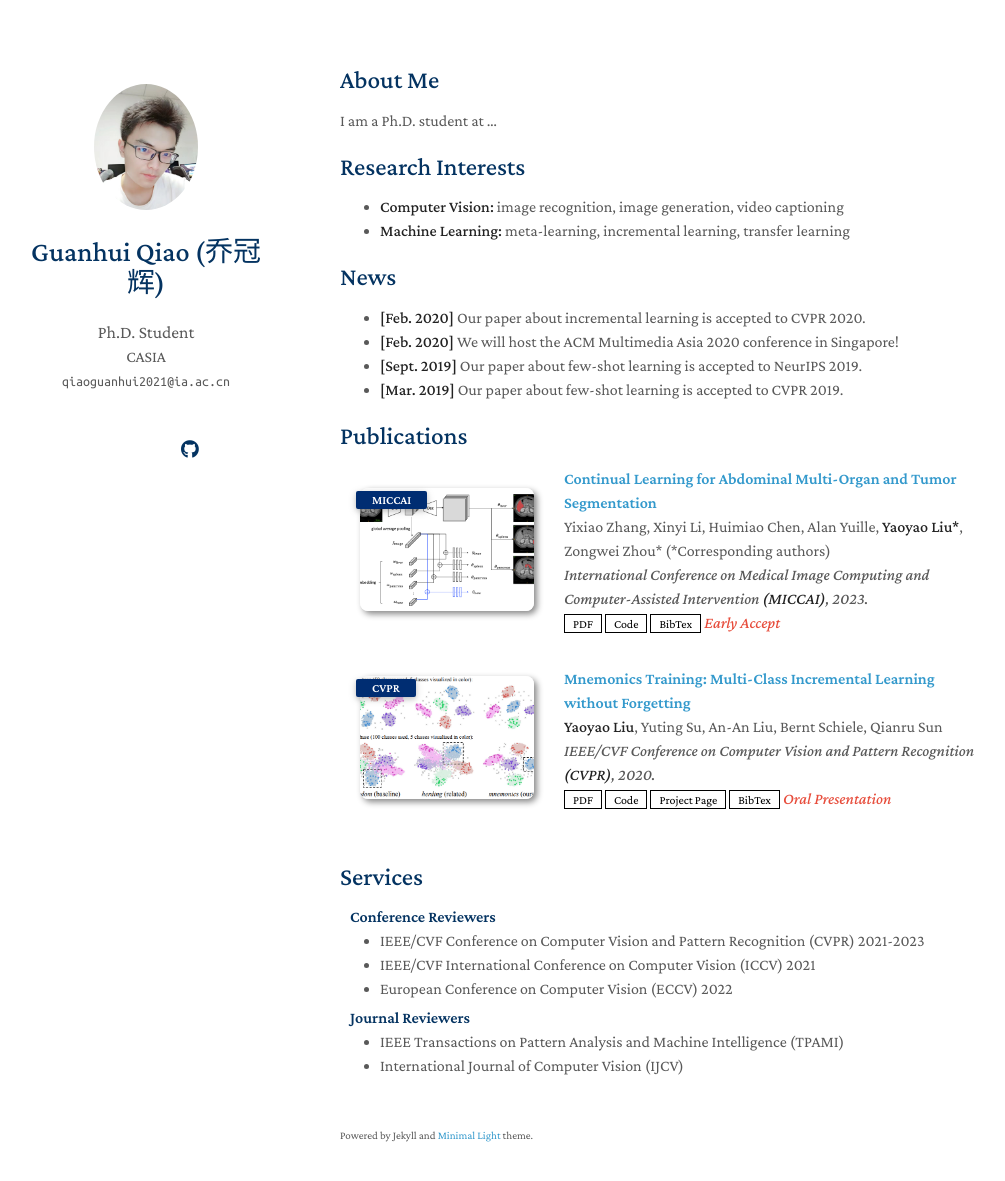
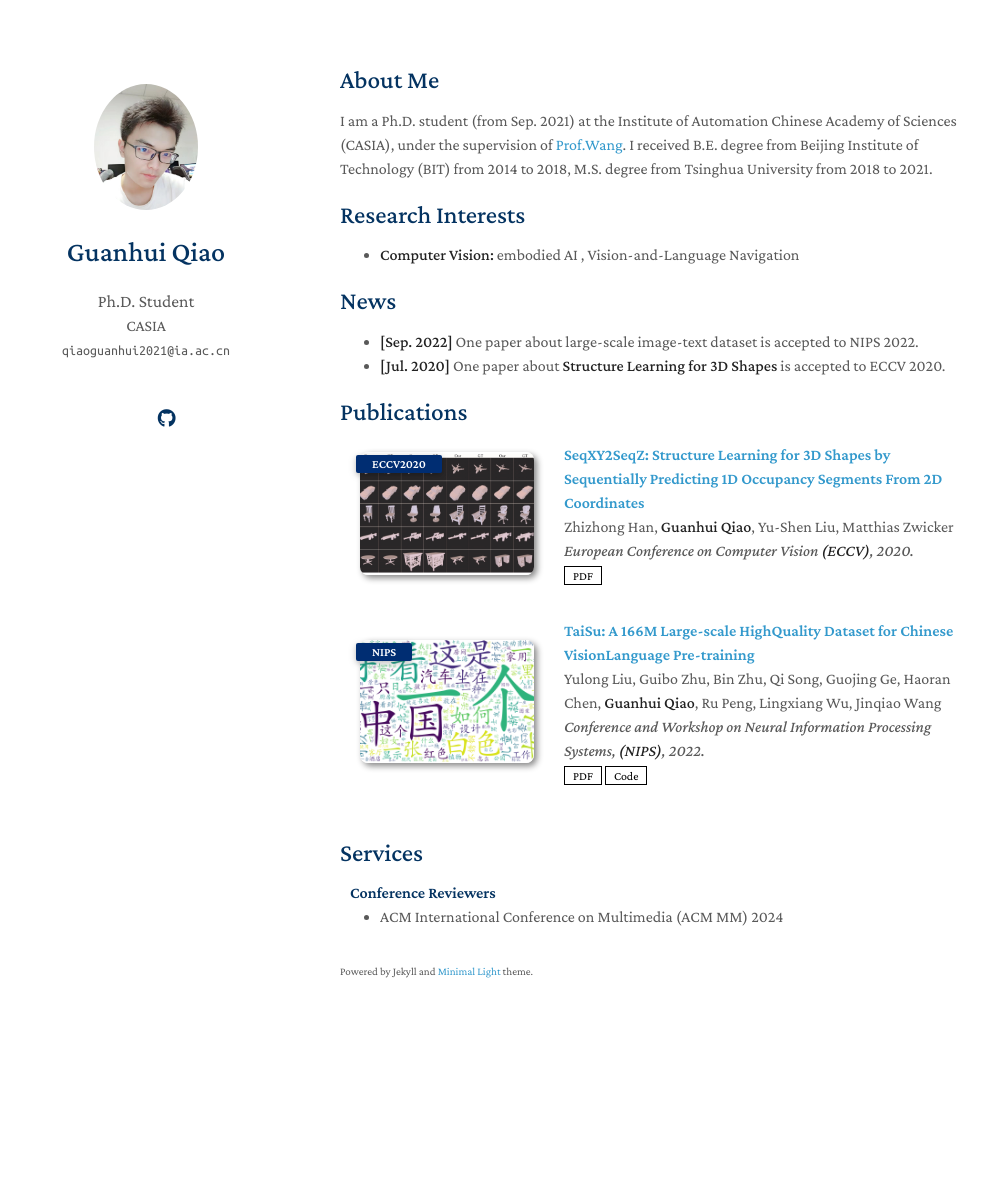
Before and after one commit to qiaogh97/qiaogh97.github.io, a Jekyll site: the page built from index.md, in a window 1280 px wide and 1216 px high. Shown: the top 1181 px of the window, without its empty margins (130-1135 px from the left). Built offline with Jekyll 4.4.1, drawn with Linux system fonts in a browser that asks for light colours; nearby versions of some CDN libraries; a style sheet for code colours, icons or effects is not loaded; our own code applies the rules of GitHub Pages for plain Markdown files.

Commit message:
update my information

```diff
--- a/_config.yml
+++ b/_config.yml
@@ -1,5 +1,5 @@
 # Basic Information
-title: Guanhui Qiao      (乔冠辉)
+title: Guanhui Qiao
 position: Ph.D. Student
 affiliation: CASIA
 email: qiaoguanhui2021@ia.ac.cn
@@ -12,8 +12,8 @@ canonical: https://minimal-light-theme.yliu.me/
 
 # Links
 # If you don't need one of them, you may delete the corresponding line.
+# cv_link: assets/files/curriculum_vitae.pdf
 google_scholar: https://scholar.google.com/citations?hl=zh-CN&user=FqQG_L4AAAAJ
-cv_link: assets/files/curriculum_vitae.pdf
 github_link: https://github.com/qiaogh97
 
 # Images (e.g., your profile picture and your website's favicon)
@@ -36,7 +36,7 @@ font: "Serif" # or "Sans Serif"
 
 # Google Analytics ID
 # Please remove this if you don't use Google Analytics
-google_analytics: UA-111540567-4
+# google_analytics: UA-111540567-4
 
 # Use this project as a remote theme for GitHub Pages
 # See the guide here: https://docs.github.com/en/pages/setting-up-a-github-pages-site-with-jekyll/adding-a-theme-to-your-github-pages-site-using-jekyll
--- a/_data/publications.yml
+++ b/_data/publications.yml
@@ -1,22 +1,16 @@
 main:
 
-  - title: Continual Learning for Abdominal Multi-Organ and Tumor Segmentation
-    authors: Yixiao Zhang, Xinyi Li, Huimiao Chen, Alan Yuille, <strong>Yaoyao Liu*</strong>, Zongwei Zhou* (*Corresponding authors)
-    conference_short: MICCAI
-    conference: International Conference on Medical Image Computing and Computer-Assisted Intervention <strong>(MICCAI)</strong>, 2023.
-    pdf: https://arxiv.org/pdf/2306.00988.pdf
-    code: https://github.com/MrGiovanni/ContinualLearning
-    bibtex: https://bib.yliu.me/MICCAI23.txt
-    image: ./assets/img/teaser_example_2.png
-    notes: Early Accept
+  - title: "SeqXY2SeqZ: Structure Learning for 3D Shapes by Sequentially Predicting 1D Occupancy Segments From 2D Coordinates"
+    authors: Zhizhong Han, <strong>Guanhui Qiao</strong>, Yu-Shen Liu, Matthias Zwicker
+    conference_short: ECCV2020
+    conference: European Conference on Computer Vision <strong>(ECCV)</strong>, 2020.
+    pdf: https://arxiv.org/pdf/2003.05559.pdf
+    image: ./assets/img/seqxy2seqz.jpg
 
-  - title: "Mnemonics Training: Multi-Class Incremental Learning without Forgetting"
-    authors: <strong>Yaoyao Liu</strong>, Yuting Su, An-An Liu, Bernt Schiele, Qianru Sun
-    conference_short: CVPR
-    conference: IEEE/CVF Conference on Computer Vision and Pattern Recognition <strong>(CVPR)</strong>, 2020.
-    pdf: https://arxiv.org/pdf/2002.10211.pdf
-    code: https://github.com/yaoyao-liu/class-incremental-learning/tree/main/mnemonics-training
-    page: https://class-il.mpi-inf.mpg.de/mnemonics/
-    bibtex: https://class-il.mpi-inf.mpg.de/mnemonics/
-    notes: Oral Presentation
-    image: ./assets/img/teaser_example.png
+  - title: "TaiSu: A 166M Large-scale HighQuality Dataset for Chinese VisionLanguage Pre-training"
+    authors: Yulong Liu, Guibo Zhu, Bin Zhu, Qi Song, Guojing Ge, Haoran Chen, <strong>Guanhui Qiao</strong>, Ru Peng, Lingxiang Wu, Jinqiao Wang
+    conference_short: NIPS
+    conference: Conference and Workshop on Neural Information Processing Systems, <strong>(NIPS)</strong>, 2022.
+    pdf: https://openreview.net/pdf?id=iAxH-ikIP0I
+    code: https://github.com/ksOAn6g5/TaiSu
+    image: ./assets/img/taisu.png
--- a/_includes/services.md
+++ b/_includes/services.md
@@ -3,14 +3,5 @@
 <h4 style="margin:0 10px 0;">Conference Reviewers</h4>
 
 <ul style="margin:0 0 5px;">
-  <li><a href="http://cvpr2023.thecvf.com/"><autocolor>IEEE/CVF Conference on Computer Vision and Pattern Recognition (CVPR) 2021-2023</autocolor></a></li>
-  <li><a href="http://iccv2021.thecvf.com/"><autocolor>IEEE/CVF International Conference on Computer Vision (ICCV) 2021</autocolor></a></li>
-  <li><a href="https://eccv2022.ecva.net/"><autocolor>European Conference on Computer Vision (ECCV) 2022</autocolor></a></li>
+  <li><a href="https://2024.acmmm.org"><autocolor>ACM International Conference on Multimedia (ACM MM) 2024</autocolor></a></li>
 </ul>
-
-<h4 style="margin:0 10px 0;">Journal Reviewers</h4>
-
-<ul style="margin:0 0 20px;">
-  <li><a href="https://www.computer.org/csdl/journal/tp"><autocolor>IEEE Transactions on Pattern Analysis and Machine Intelligence (TPAMI)</autocolor></a></li>
-  <li><a href="https://www.springer.com/journal/11263"><autocolor>International Journal of Computer Vision (IJCV)</autocolor></a></li>
-</ul>
--- a/index.md
+++ b/index.md
@@ -4,19 +4,18 @@ layout: homepage
 
 ## About Me
 
-I am a Ph.D. student at ...
+I am a Ph.D. student (from Sep. 2021) at the Institute of Automation Chinese Academy of Sciences (CASIA), under the supervision of [Prof.Wang](https://nlpr.ia.ac.cn/iva/homepage/jqwang/index.htm).
+I received B.E. degree from Beijing Institute of Technology (BIT) from 2014 to 2018, M.S. degree from Tsinghua University from 2018 to 2021.
 
 ## Research Interests
 
-- **Computer Vision:** image recognition, image generation, video captioning
-- **Machine Learning:** meta-learning, incremental learning, transfer learning
+- **Computer Vision:** embodied AI , Vision-and-Language Navigation
 
 ## News
 
-- **[Feb. 2020]** Our paper about incremental learning is accepted to CVPR 2020.
-- **[Feb. 2020]** We will host the ACM Multimedia Asia 2020 conference in Singapore!
-- **[Sept. 2019]** Our paper about few-shot learning is accepted to NeurIPS 2019.
-- **[Mar. 2019]** Our paper about few-shot learning is accepted to CVPR 2019.
+- **[Sep. 2022]** One paper about large-scale image-text dataset is accepted to NIPS 2022.
+- **[Jul. 2020]** One paper about **Structure Learning for 3D Shapes** is accepted to ECCV 2020.
+
 
 {% include_relative _includes/publications.md %}
 
```
Also changed, not shown: assets/img/seqxy2seqz.jpg (added), assets/img/taisu.png (added).
